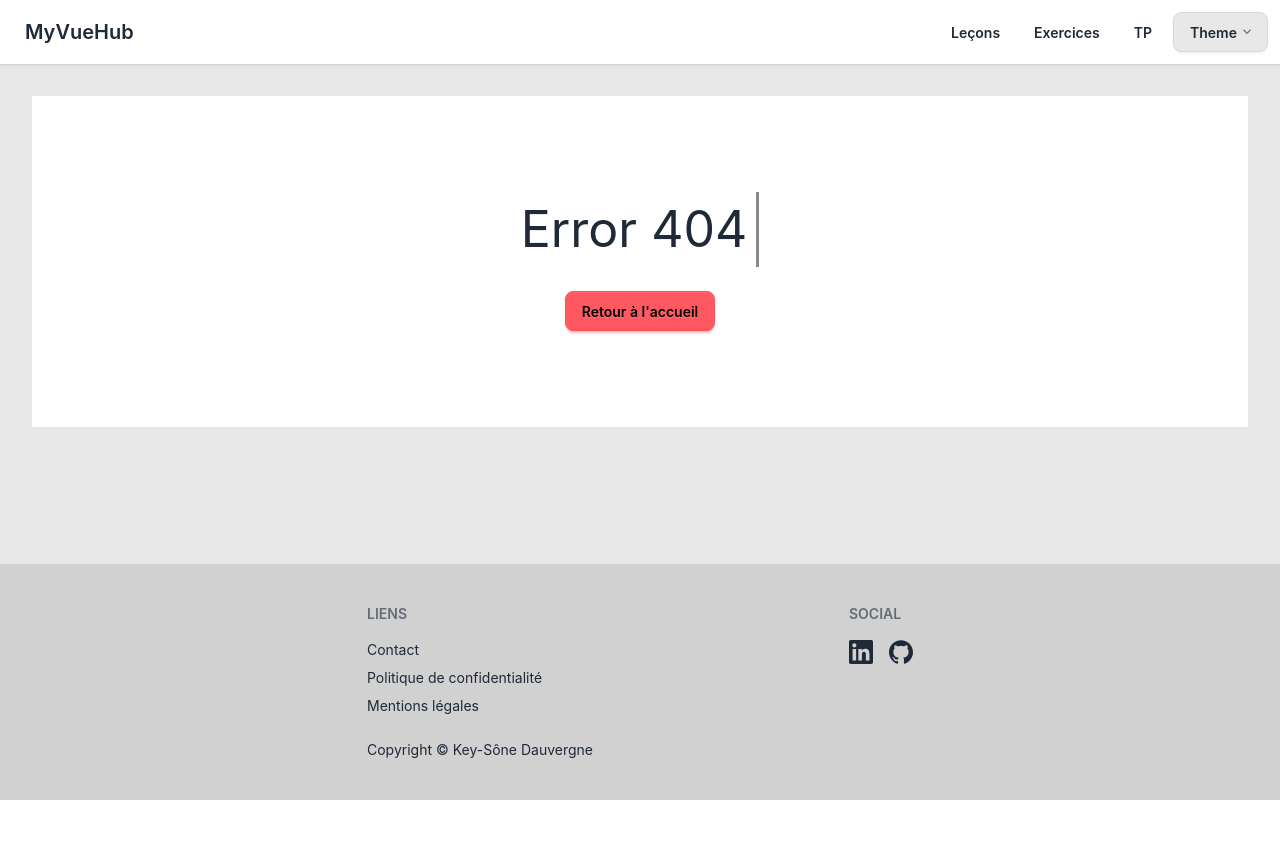
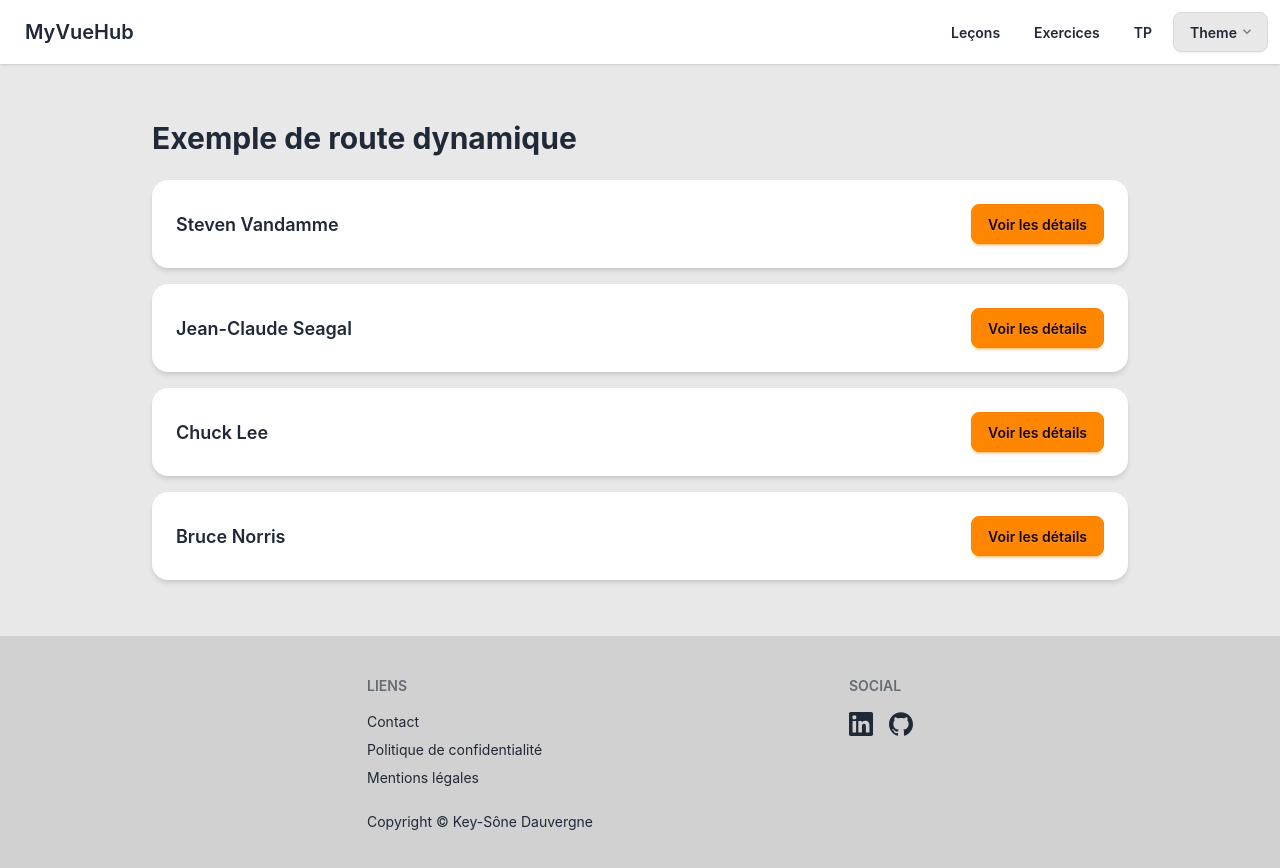
Before and after one commit to kdauvergne/my-vue-hub, a Vue app: page /users in a window 1280 px wide. Before the commit this address had no page. Shown: the top 868 px of the page. Before the commit the page ends 800 px from the top, so only its background shows below. Built offline with nearby package versions, Linux system fonts and the light colour scheme.

Commit message:
add TP Router + props

```diff
--- /dev/null
+++ b/src/components/DetailPage.vue
@@ -0,0 +1,28 @@
+<script lang="js" setup>
+defineProps({
+  id: String,
+  name: String,
+});
+</script>
+
+<template>
+  <div class="max-w-5xl mx-auto p-6">
+    <h1 class="text-3xl font-bold mb-6">Détails de l'élément {{ name }}</h1>
+
+    <div class="card bg-base-100 shadow-md w-full">
+      <div class="card-body flex justify-between">
+        <h2 class="card-title">Identifiant (ID) : {{ id }}</h2>
+        <p>
+          Voici la carte détails de <strong>{{ name }}</strong>
+        </p>
+        <p>
+          Avec l'identifiant numéro :
+          <span class="badge badge-primary">{{ id }}</span>
+        </p>
+        <RouterLink to="/users" class="btn btn-accent"
+          >Retour à la page leçon</RouterLink
+        >
+      </div>
+    </div>
+  </div>
+</template>
--- a/src/router/index.js
+++ b/src/router/index.js
@@ -7,6 +7,7 @@ import Home from "../views/Home.vue";
 import lessonsRoutes from "./router.lessons";
 import exercicesRoutes from "./router.exercices";
 import tpRoutes from "./router.tp";
+import DetailPage from "../components/DetailPage.vue";
 
 const router = createRouter({
   history: createWebHistory(),
@@ -36,6 +37,11 @@ const router = createRouter({
       component: () => import("../views/Mentions.vue"),
       meta: { title: "Mentions légales" },
     },
+    {
+      path: "/users",
+      component: () => import("../views/Users.vue"),
+      meta: { title: "Users" },
+    },
     // Route spéciale pour gérer les pages non trouvées
     // Si la route sur laquelle on est ne Match pas nos autre routes (path)
     // On redirige vers une page avec un template style page 404
@@ -43,6 +49,7 @@ const router = createRouter({
       path: "/:pathMatch(.*)*",
       component: () => import("../views/not-found.vue"),
     },
+    { path: "/details/:id/:name", component: DetailPage, props: true },
   ],
 });
 export default router;
--- a/src/router/router.tp.js
+++ b/src/router/router.tp.js
@@ -24,6 +24,11 @@ const tpRoutes = [
     component: () => import("../views/tp/TP-jeu-tour-par-tour.vue"),
     meta: { title: "TP Jeu tour par tour" },
   },
+  {
+    path: "/tp/router-props",
+    component: () => import("../views/Users.vue"),
+    meta: { title: "TP Router et Props" },
+  },
 ];
 
 export default tpRoutes;
--- /dev/null
+++ b/src/views/Users.vue
@@ -0,0 +1,33 @@
+<script lang="js" setup>
+import { ref } from "vue";
+
+const users = ref([
+  { id: 1, name: "Steven Vandamme" },
+  { id: 2, name: "Jean-Claude Seagal" },
+  { id: 3, name: "Chuck Lee" },
+  { id: 4, name: "Bruce Norris" },
+]);
+</script>
+
+<template>
+  <div class="max-w-5xl mx-auto p-6">
+    <h1 class="text-3xl font-bold mb-6">Exemple de route dynamique</h1>
+
+    <div class="flex flex-col gap-4">
+      <div
+        v-for="user in users"
+        :key="user.id"
+        class="card bg-base-100 shadow-md w-full"
+      >
+        <div class="card-body flex-row items-center justify-between">
+          <h2 class="card-title">{{ user.name }}</h2>
+          <RouterLink
+            :to="`/details/${user.id}/${user.name.replace(' ', '-')}`"
+            class="btn btn-accent"
+            >Voir les détails</RouterLink
+          >
+        </div>
+      </div>
+    </div>
+  </div>
+</template>
```
